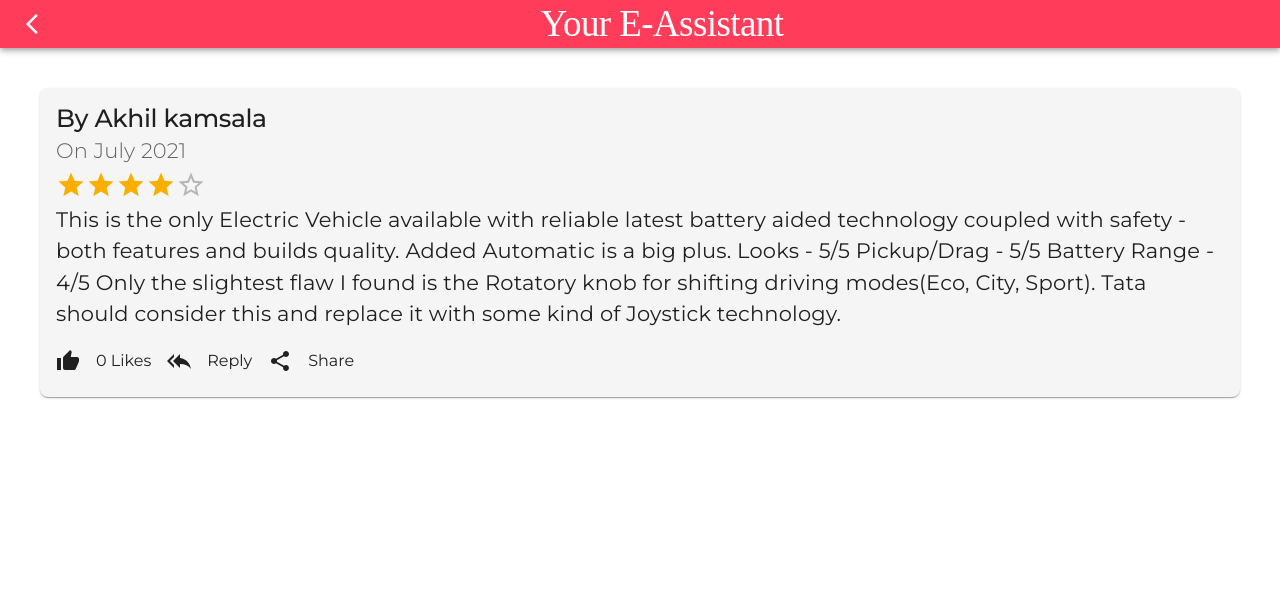
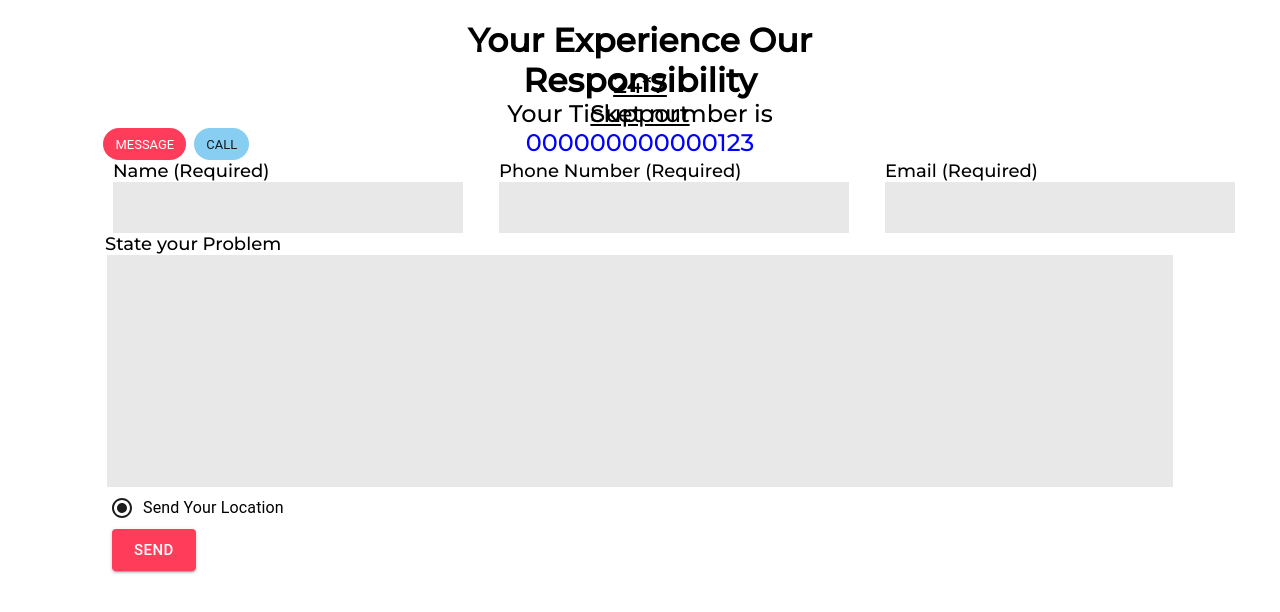
Before and after one commit to akhilsdeportfolio/ev-front-end-react-app, a React (Create React App) app: page / in a window 1280 px wide. Shown: the top 612 px of the page. Built offline with nearby package versions, Linux system fonts and the light colour scheme; a web font is replaced by a local one.

Commit message:
minor change made

```diff
--- a/src/App.js
+++ b/src/App.js
@@ -8,14 +8,17 @@ import IconButton from '@mui/material/IconButton';
 import MenuIcon from '@mui/icons-material/Menu';
 import AllReviews from './components/AllReviews';
 import Review from './components/Review';
+import Raise1 from './component/Raise1';
+import Raise2 from './component/Raise2'
 
 function App() {
 
   return (
     <>
-
-      <AllReviews/>
-      <Review/>
+      {/* <AllReviews/>
+      <Review/> */}
+      {/* <Raise1/> */}
+      <Raise2/>
     </>
   );
 }
--- a/src/component/raise1.css
+++ b/src/component/raise1.css
@@ -1,5 +1,5 @@
 .exper-div{
-    width: 43.52%;
+    width: 45.52%;
     height: 40px;
     margin-left: 16px;
     margin: auto;
@@ -46,7 +46,7 @@
 }
 
 .connect-div{
-    width: 57.47%;
+    width: 58.47%;
     height: 40px;
     font-family: Montserrat;
     font-style: normal;
@@ -61,7 +61,7 @@
 }
 
 .ticket-num-div{
-    width: 37%;
+    width: 38%;
     height: 29px;
     font-family: Montserrat;
     font-style: normal;
```
